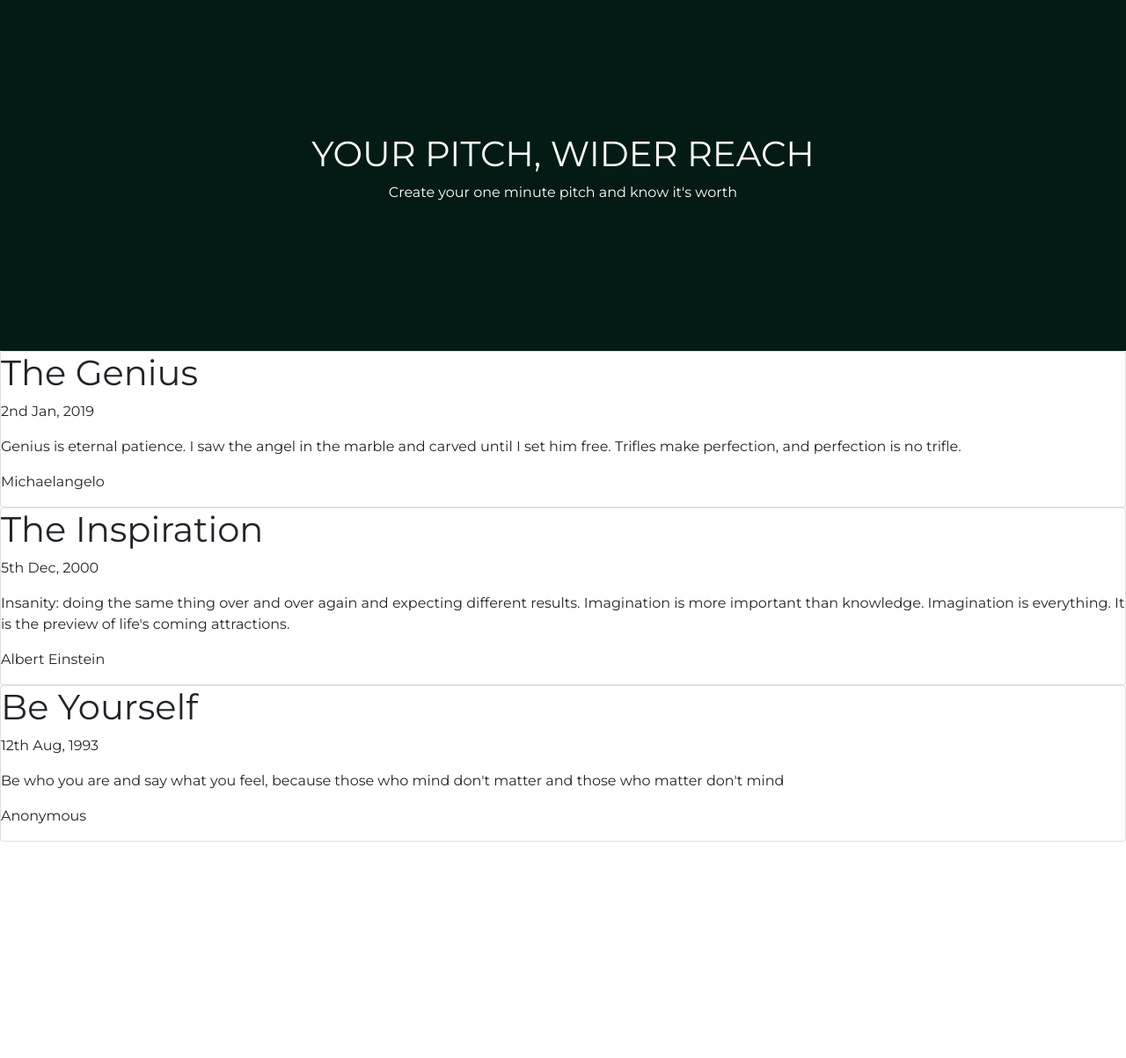
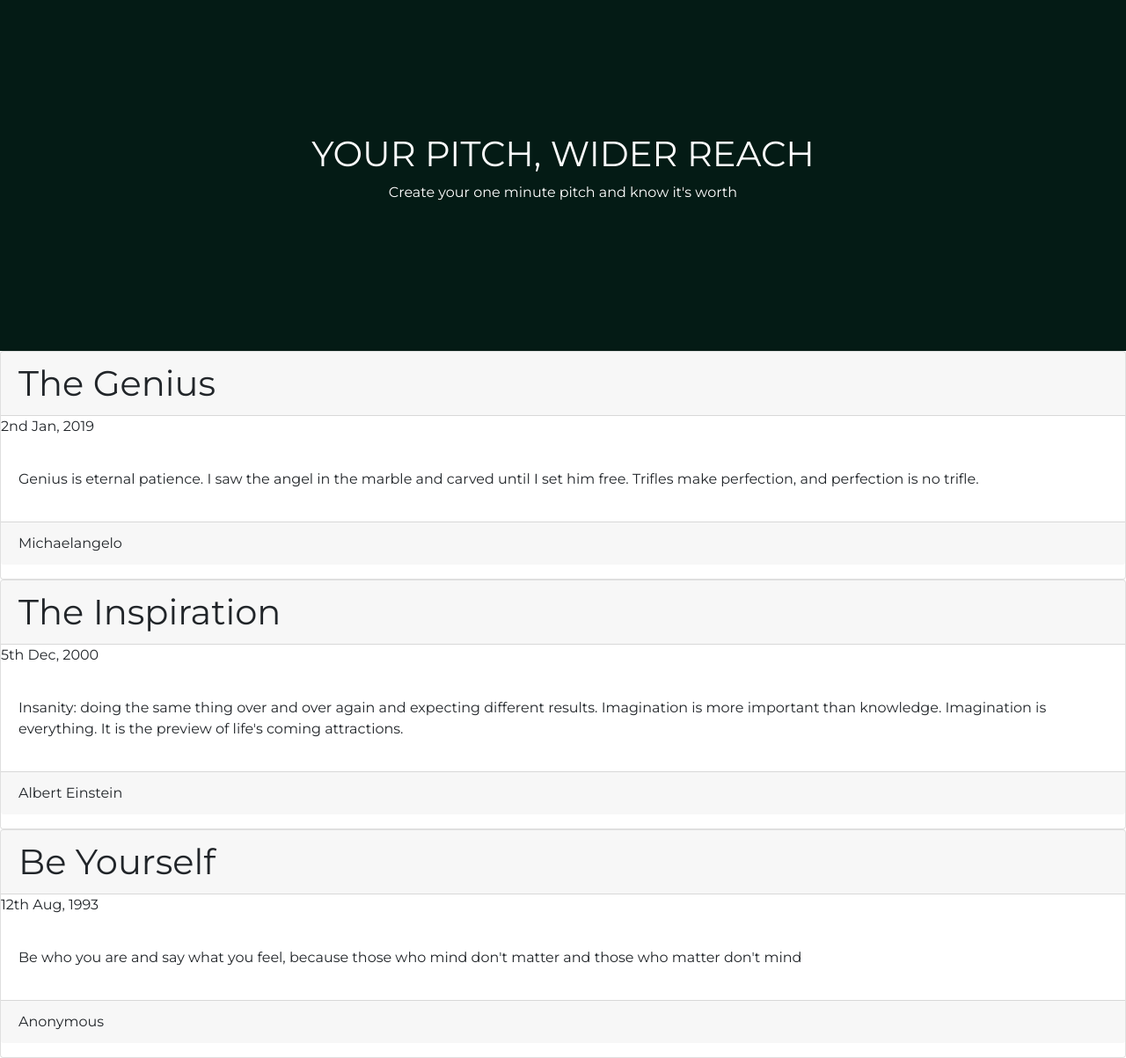
Before and after one commit to Mantongash/pitcher, a Flask app: page / in a window 1280 px wide. Shown: the part 57-1260 px from the top of the page at 88% size. Before the commit the page ends 1014 px from the top, so only its background shows below. Run offline with Flask 2, Linux system fonts and the light colour scheme; some libraries are stand-ins or nearby versions.

Commit message:
Added card-header, card-body and card-footer bootstrap classes

```diff
--- a/templates/home.html
+++ b/templates/home.html
@@ -9,10 +9,10 @@
 
   {% for post in posts %}
   <div class="posts card">
-    <h1>{{post.title}}</h1>
+    <h1 class="card-header">{{post.title}}</h1>
     <p>{{post.date}}</p>
-    <p>{{post.pitch}}</p>
-    <p>{{post.author}}</p>
+    <p class="card-body">{{post.pitch}}</p>
+    <p class="card-footer">{{post.author}}</p>
   </div>
   {% endfor %}
 </main>
```
